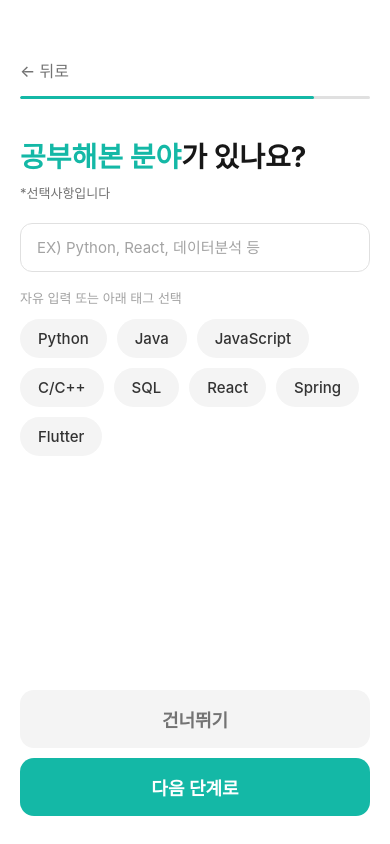
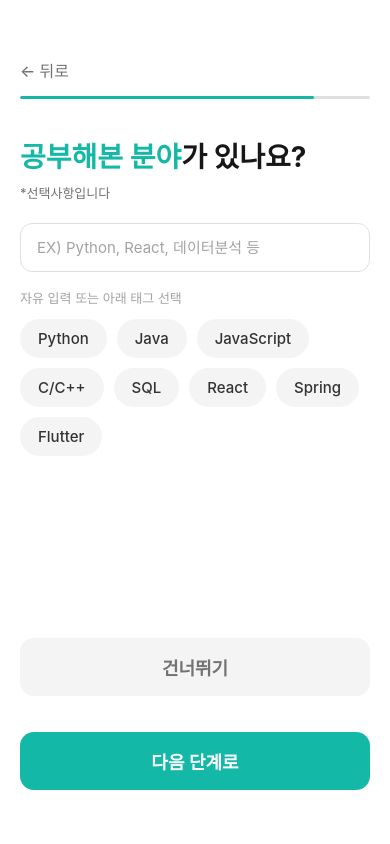
Before and after one commit to Tracktory/Frontend, a React Native app: screen /GoalSelect in a window 390 px wide. Built offline with nearby package versions, Linux system fonts and the light colour scheme; what react-native-worklets would draw is missing.

Commit message:
style : 다음 단계로 버튼 이동하는 문제 해결

```diff
--- a/src/components/Button.tsx
+++ b/src/components/Button.tsx
@@ -26,7 +26,7 @@ export function Button({ title, onPress, variant = 'primary', subtitle }: Button
   };
 
   return (
-    <View>
+    <View style={styles.container}>
       <Pressable
         style={({ pressed }) => [
           styles.base,
@@ -38,12 +38,17 @@ export function Button({ title, onPress, variant = 'primary', subtitle }: Button
       >
         <Text style={[styles.label, labelStyle()]}>{title}</Text>
       </Pressable>
-      {subtitle ? <Text style={styles.subtitleText}>{subtitle}</Text> : null}
+      <View style={styles.subtitleSlot}>
+        {subtitle ? <Text style={styles.subtitleText}>{subtitle}</Text> : null}
+      </View>
     </View>
   );
 }
 
 const styles = StyleSheet.create({
+  container: {
+    width: '100%',
+  },
   base: {
     width: '100%',
     minHeight: 58,
@@ -76,8 +81,12 @@ const styles = StyleSheet.create({
   disabledLabel: {
     color: colors.white,
   },
+  subtitleSlot: {
+    minHeight: 18,
+    marginTop: 8,
+    justifyContent: 'flex-start',
+  },
   subtitleText: {
-    marginTop: 8,
     fontSize: 13,
     color: colors.textHint,
     textAlign: 'center',
```
